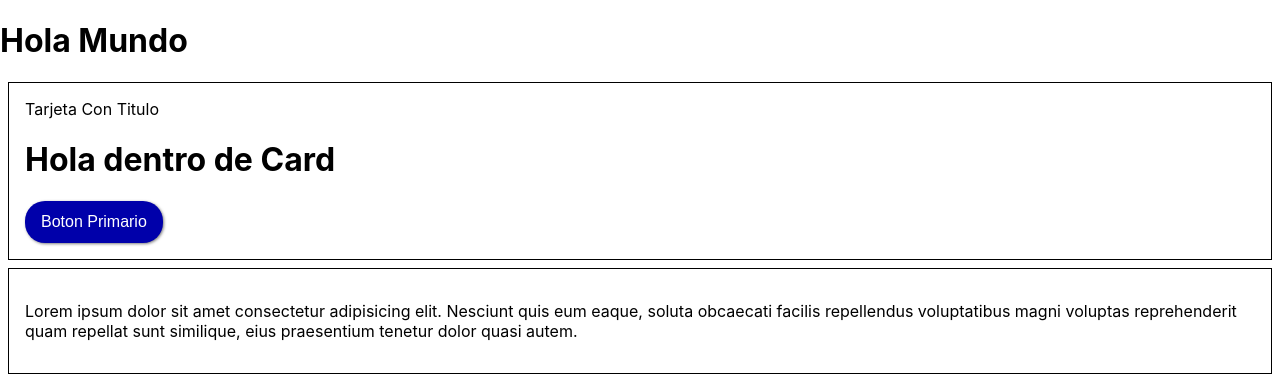
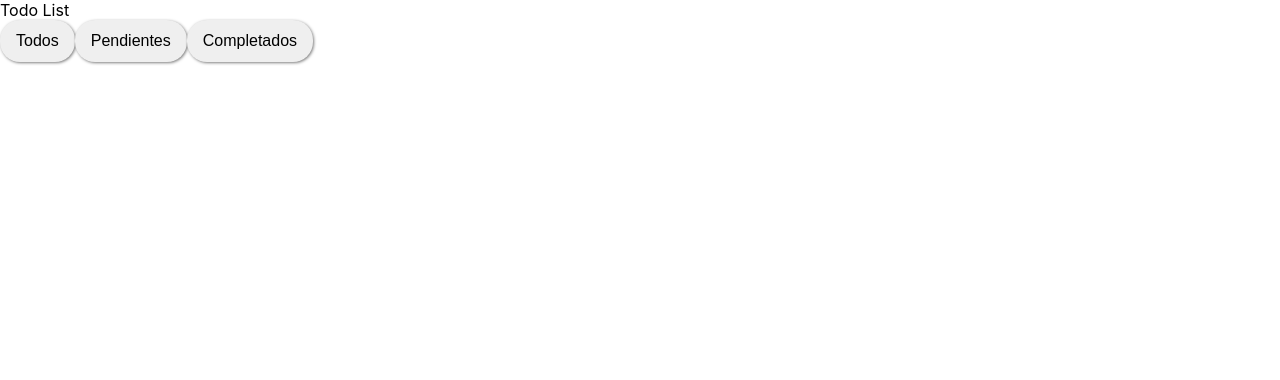
Before and after one commit to obetancourthunicah/sw202203fe, a React (Create React App) app: page / in a window 1280 px wide. Shown: the top 380 px of the page. Built offline with nearby package versions, Linux system fonts and the light colour scheme.

Commit message:
20221116 TodoList 1 de 2

```diff
--- a/src/App.tsx
+++ b/src/App.tsx
@@ -1,11 +1,11 @@
 import './App.css';
-import Home from '@views/Home';
-import Cards from '@views/Cards';
+//import Home from '@views/Home';
+//import Cards from '@views/Cards';
+import TodoList from '@views/TodoList';
 function App() {
   return (
     <>
-      <Home />
-      <Cards />
+      <TodoList />
     </>
   );
 }
--- a/src/components/Buttons/Button.tsx
+++ b/src/components/Buttons/Button.tsx
@@ -1,7 +1,7 @@
 import { PropsWithChildren } from "react";
-
-export const Button = ( {children,  ...props }: PropsWithChildren<{className?:string}> )=>{
-  return (
-    <button {...props}>{children}</button>
-  );
-}
+export const Button = ({
+  children,
+  ...props
+}: PropsWithChildren<React.DetailedHTMLProps<React.ButtonHTMLAttributes<HTMLButtonElement>, HTMLButtonElement>>) => {
+  return <button {...props}>{children}</button>;
+};
--- a/src/views/Cards/index.tsx
+++ b/src/views/Cards/index.tsx
@@ -15,6 +15,7 @@ const Cards = () => {
           voluptas reprehenderit quam repellat sunt similique, eius praesentium
           tenetur dolor quasi autem.
         </p>
+        <Button>Boton Secundario</Button>
       </Card>
     </>
   );
--- /dev/null
+++ b/src/views/TodoList/Actions.tsx
@@ -0,0 +1,20 @@
+import Buttons from "@components/Buttons";
+interface IPropsActions {
+  actionHandler: (action:string)=>void
+}
+const { Button } = Buttons;
+const Actions = ({actionHandler = (action:string)=>{}}:IPropsActions)=>{
+  const clickHandler = (e: unknown)=>{
+    const {name} = (e as {target:{name:string}}).target;
+    actionHandler(name);
+  }
+  return (
+    <section className="TodoListActions">
+      <Button name="Todos" onClick={clickHandler}>Todos</Button>
+      <Button name="Pendientes" onClick={clickHandler}>Pendientes</Button>
+      <Button name="Completados" onClick={clickHandler}>Completados</Button>
+    </section>
+  );
+}
+
+export default Actions;
--- /dev/null
+++ b/src/views/TodoList/TodoList.css
@@ -0,0 +1,8 @@
+.TodoListActions{
+  box-sizing: border-box;
+  width:100%;
+  display:flex;
+  align-items: center;
+  justify-content: space-between;
+  padding:0.5rem;
+}
--- /dev/null
+++ b/src/views/TodoList/index.tsx
@@ -0,0 +1,14 @@
+import Actions from './Actions';
+const TodoList = ()=>{
+  const actionHandler = (action:string)=>{
+    console.log(action);
+  }
+  return (
+    <>
+      Todo List
+      <Actions actionHandler={actionHandler}/>
+    </>
+  )
+}
+
+export default TodoList;
```
